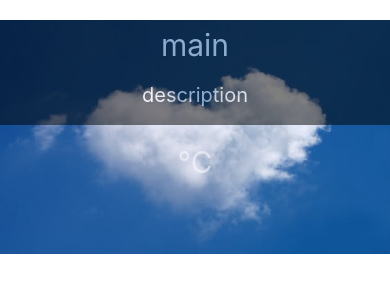
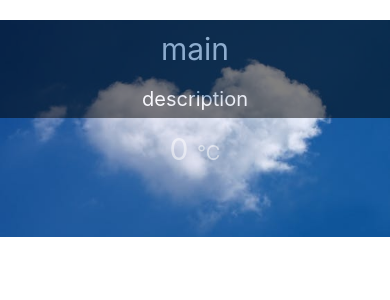
Before and after one commit to Yakeena-Lekk/3SA04-RN, a React Native app: screen / in a window 390 px wide. Shown: the top 300 px of the page. Built offline with nearby package versions, Linux system fonts and the light colour scheme.

Commit message:
CHALLENGE(edit)

```diff
--- a/components/Forecast.js
+++ b/components/Forecast.js
@@ -7,8 +7,7 @@ export default function Forecast(props) {
             <Text style={styles.normal} >{props.main}</Text>
             <Text style={styles.small} >{props.description}</Text>
             <View>
-                <Text>{props.temp}</Text>
-                <Text style={styles.normal} >°C</Text>
+                <Text style={styles.normal } >{props.temp} <Text style={styles.small}>°C</Text></Text>
             </View>
         </View>
     );
--- a/components/Weather.js
+++ b/components/Weather.js
@@ -13,7 +13,7 @@ export default function Weather(props) {
             <ImageBackground source={require('../bg.jpg')} style={styles.backdrop}>
                 <View style={styles.cover}>
                 <Text>Zip Code</Text>
-                <Text style= {styles.small}> zipCode: {props.zipCode}</Text>
+                <Text style= {styles.small}> zipCode is {props.zipCode}</Text>
                 <Forecast {...forecastInfo} />
                 </View>
             </ImageBackground>
```
